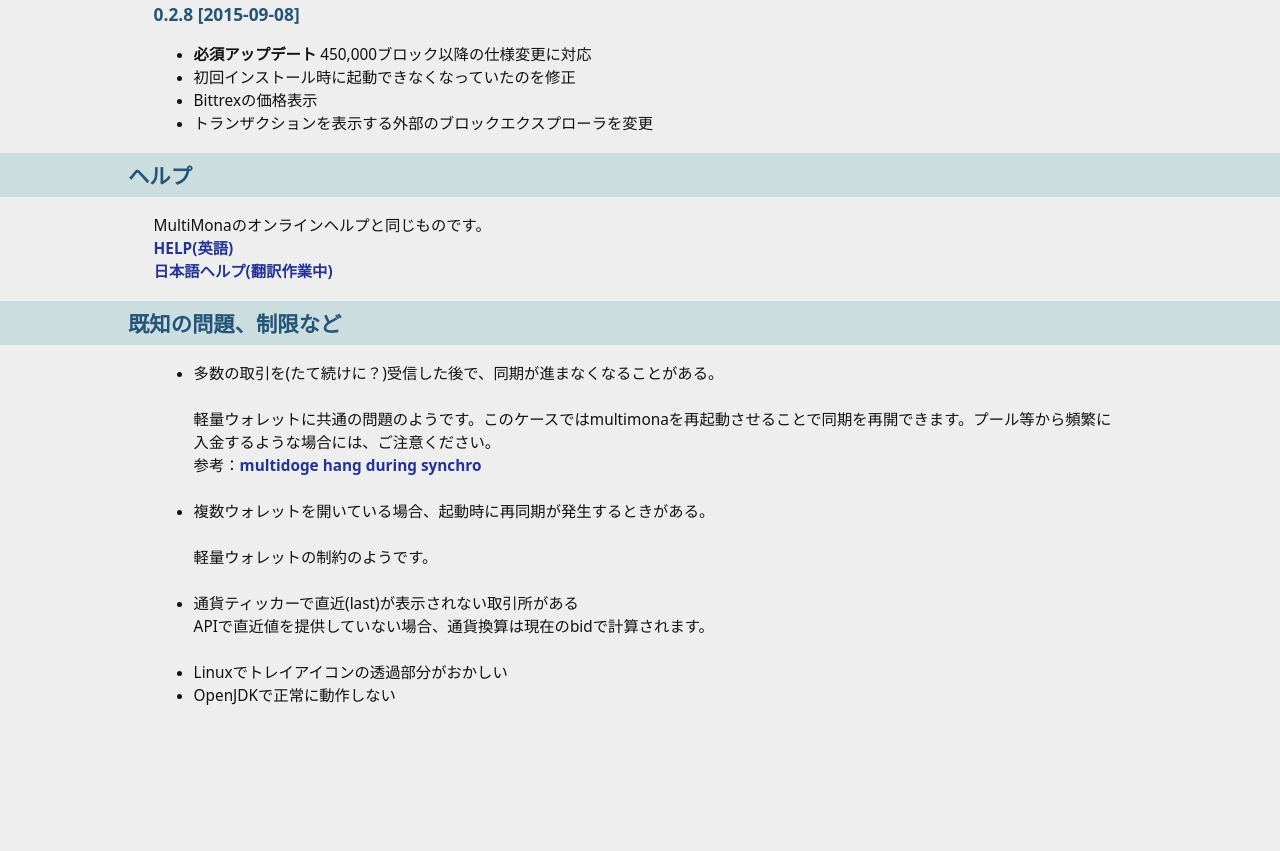
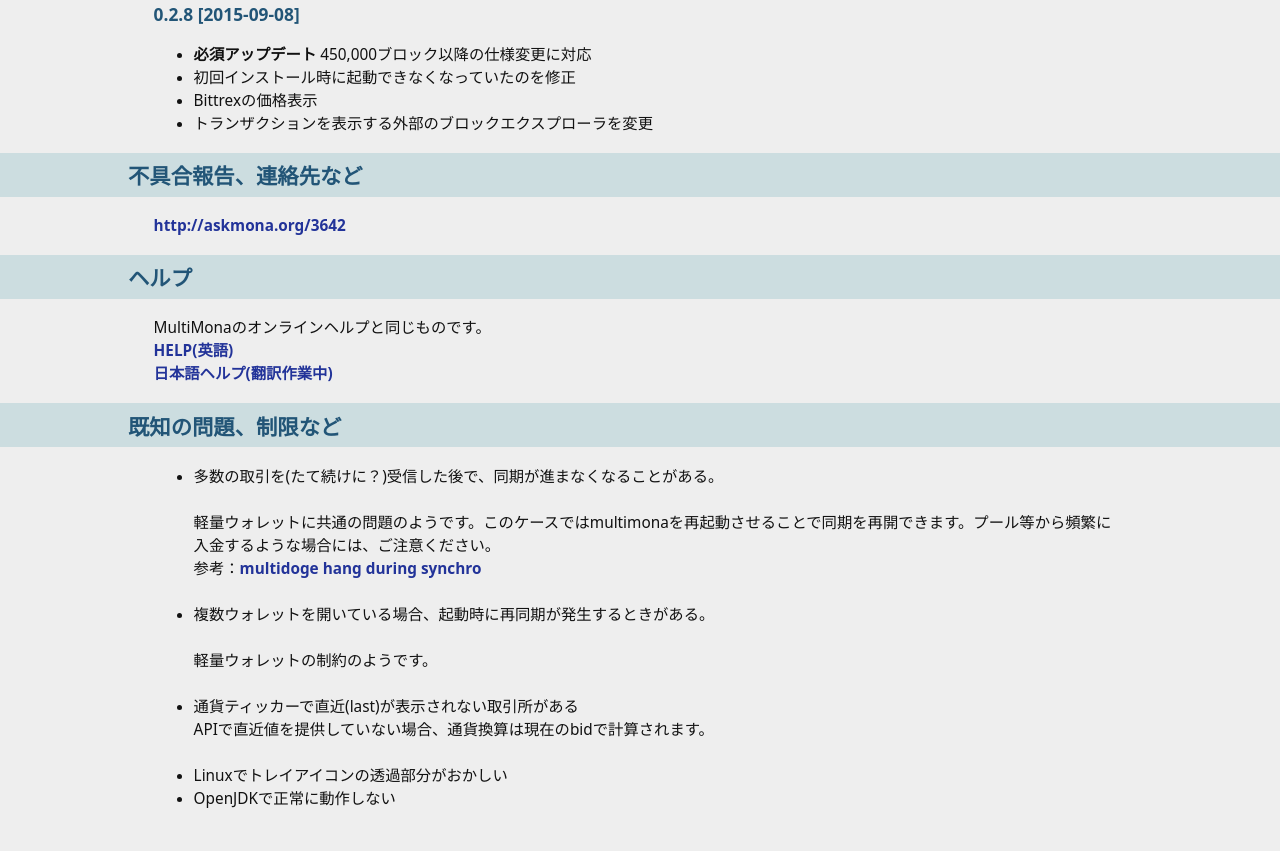
Before and after one commit to monapu/multimona-site, a plain HTML site: page index.html in a window 1280 px wide. Shown: the part 955-1806 px from the top of the page. Before the commit the page ends 1709 px from the top, so only its background shows below. Drawn offline with Linux system fonts and the light colour scheme.

Commit message:
askmonaスレの追加

```diff
--- a/index.html
+++ b/index.html
@@ -74,6 +74,11 @@ CoinWidgetCom.go({
 </ul>
 </div>
 
+<h2>不具合報告、連絡先など</h2>
+<div class="para">
+<a href="http://askmona.org/3642">http://askmona.org/3642</a>
+</div>
+
 <h2>ヘルプ</h2>
 <div class="para">
 MultiMonaのオンラインヘルプと同じものです。<br>
```
